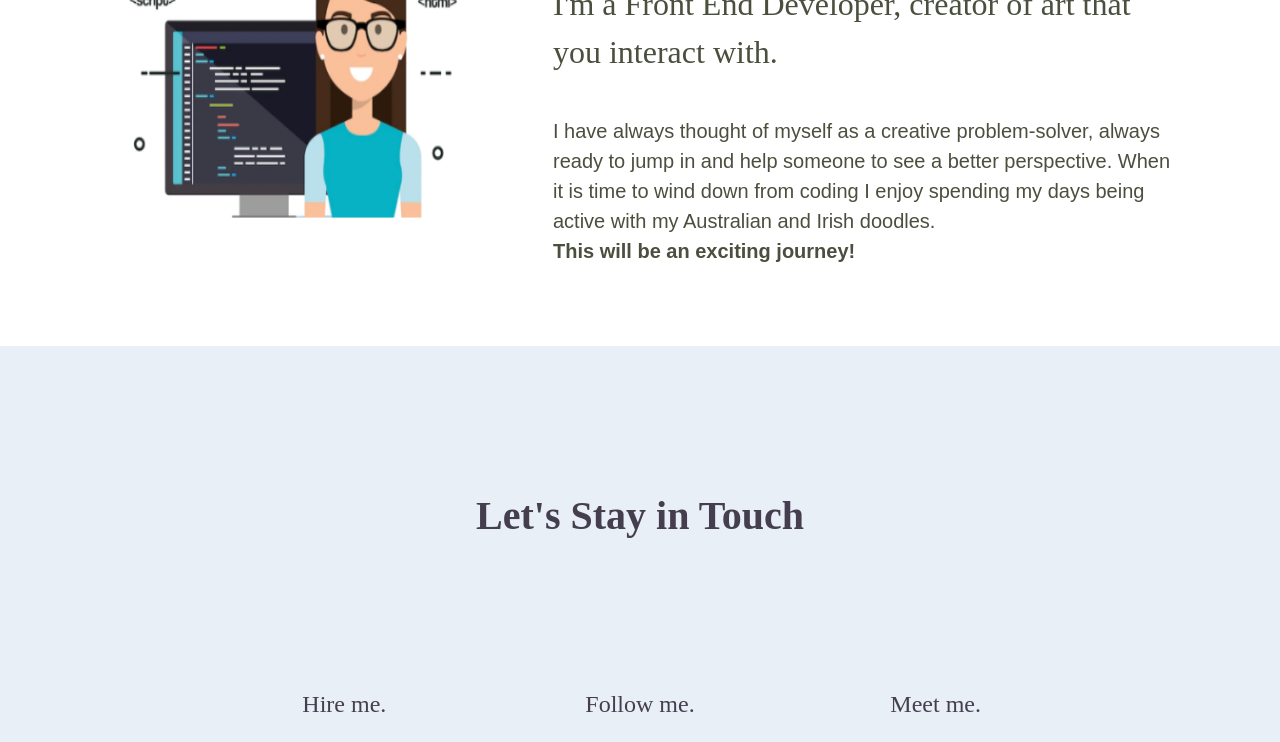
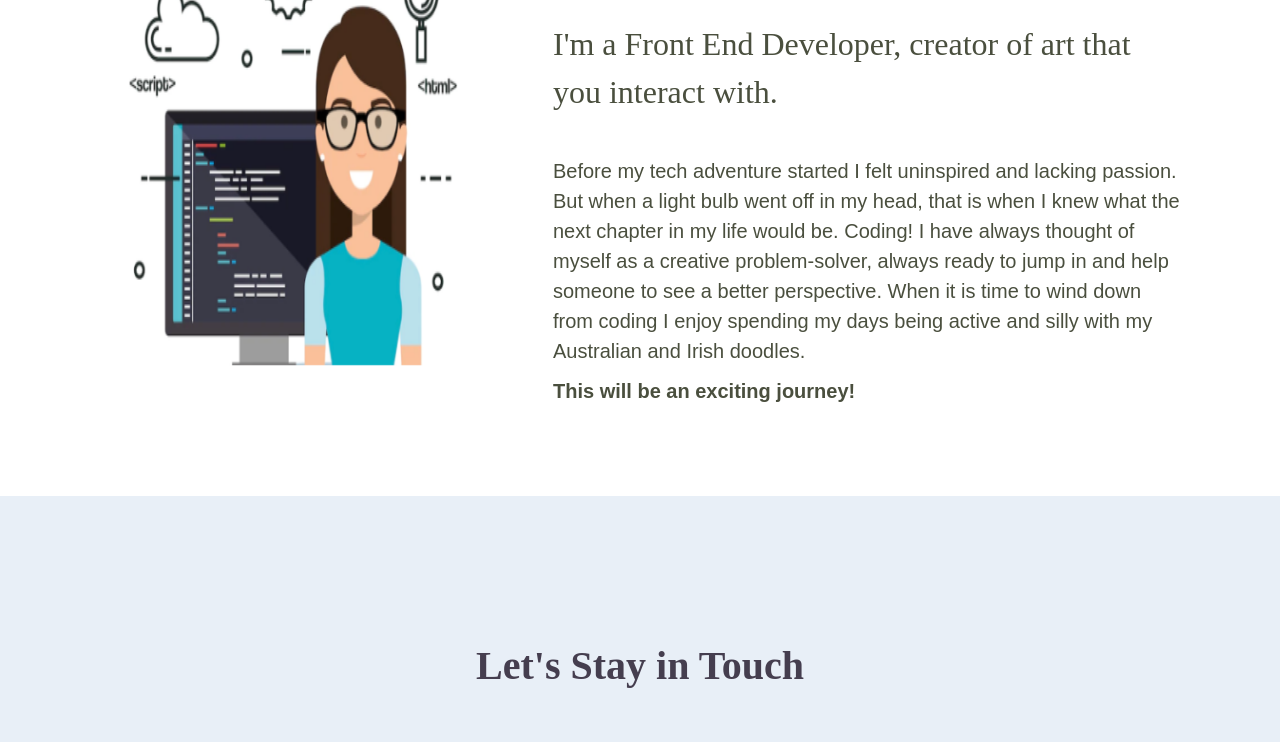
Before and after one commit to celinasn/celinas-portfolio, a website built with Parcel: page index.html in a window 1280 px wide. Shown: the part 2510-3252 px from the top of the page. Built offline with nearby package versions, Linux system fonts and the light colour scheme.

Commit message:
Added all files

```diff
--- a/css/main.css
+++ b/css/main.css
@@ -176,6 +176,7 @@ li {
 
 span {
   font-weight: bold;
+  line-height: 2.5;
 }
 
 img {
--- a/index.html
+++ b/index.html
@@ -128,7 +128,7 @@
               <div class="about-info">
                 <h3>Hi! I'm Celina Nunez.</h3>
                 <h4>I'm a Front End Developer, creator of art that you interact with.</h4>
-                <p class="about text">I have always thought of myself as a creative problem-solver, always ready to jump in and help someone to see a better perspective. When it is time to wind down from coding I enjoy spending my days being active with my Australian and Irish doodles.</p>
+                <p class="about text">Before my tech adventure started I felt uninspired and lacking passion. But when a light bulb went off in my head, that is when I knew what the next chapter in my life would be. Coding! I have always thought of myself as a creative problem-solver, always ready to jump in and help someone to see a better perspective. When it is time to wind down from coding I enjoy spending my days being active and silly with my Australian and Irish doodles.</p>
                 <p><span>This will be an exciting journey!</span></p>
           </div>
         </div>
@@ -146,9 +146,9 @@
           <p>celinaa_nunez@aol.com</p>
         </div>
         <div class="contact-info follow-section">
-          <h5 class="contact-title">Follow me.</h5>
+          <h5 class="contact-title">Follow me on social media:</h5>
           <ul class="social-icons">
-            <li><a href="linkedin.com/in/celina-nunez-78b16a145/" target="_blank"><img src="img/linkedin-icon.png" alt="linkedin icon"></a></li>
+            <li><a href="https://www.linkedin.com/in/celina-nunez-78b16a145/" target="_blank"><img src="img/linkedin-icon.png" alt="linkedin icon"></a></li>
             </li>
             <li><a href="https://github.com/celinasn" target="_blank"><img src="img/github-icon.png" alt="GitHub icon"></a></li>
           </ul>
```
